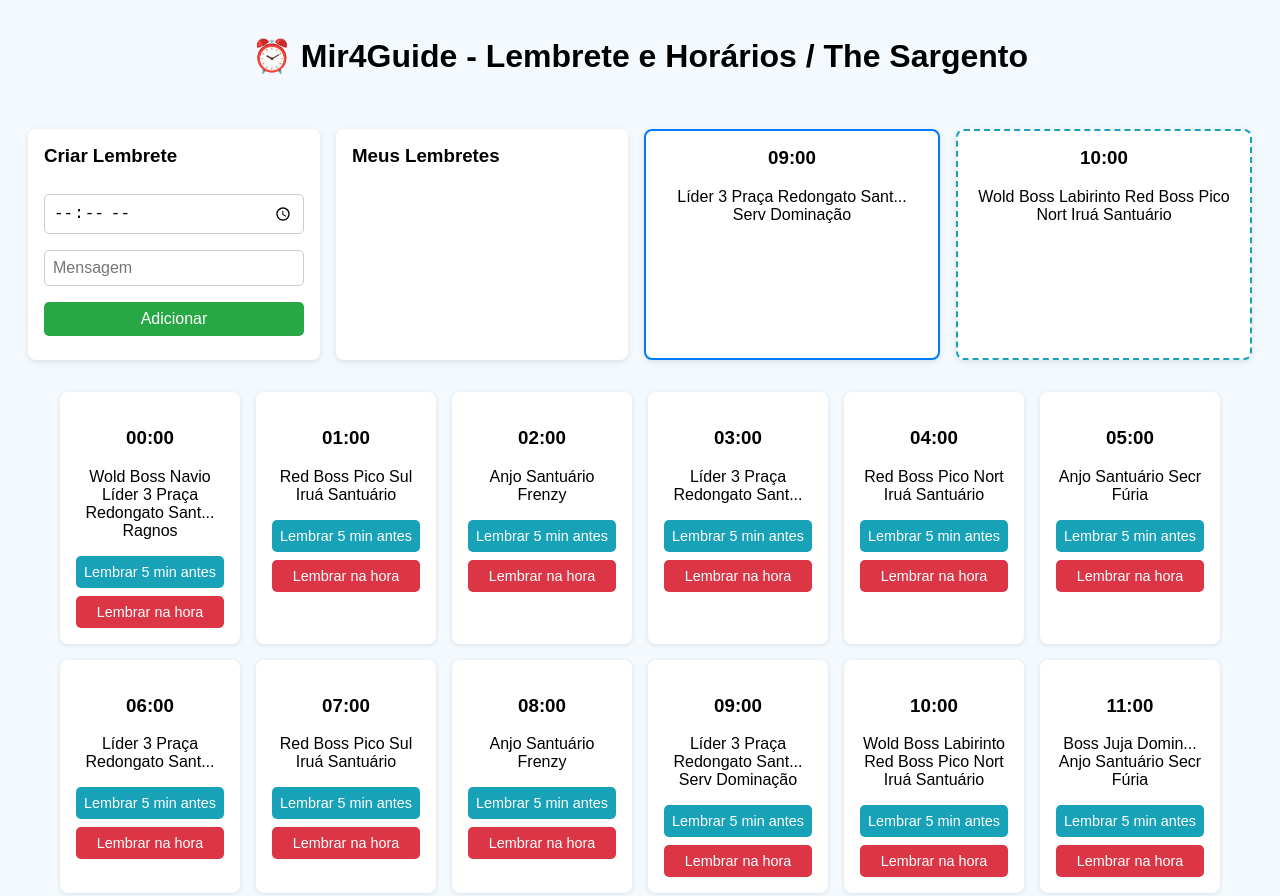
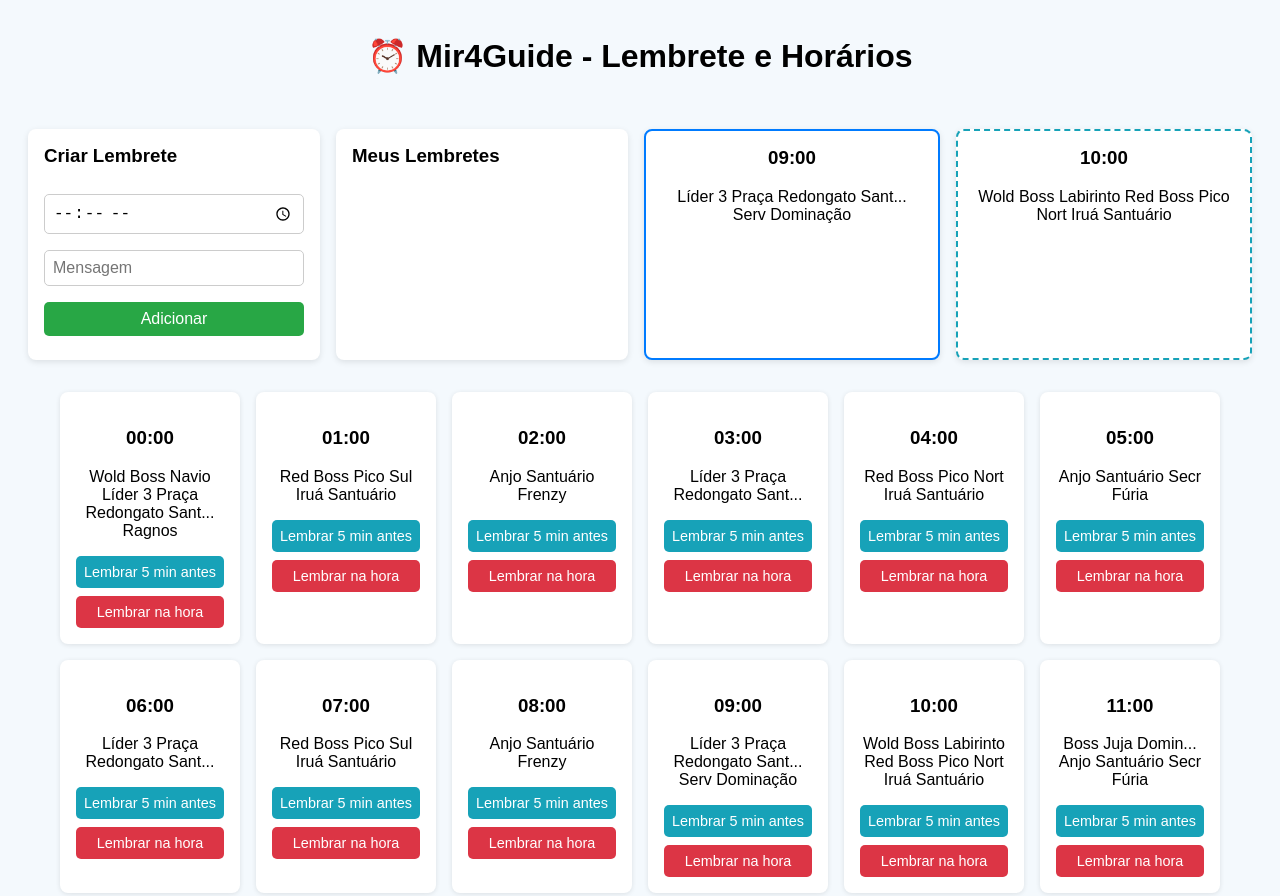
Before and after one commit to sannzz1/Mir4Guide, a plain HTML site: page app.html in a window 1280 px wide. Shown: the top 896 px of the page. Drawn offline with Linux system fonts and the light colour scheme.

Commit message:
app.html

```diff
--- a/app.html
+++ b/app.html
@@ -2,7 +2,7 @@
 <html lang="pt-BR">
 <head>
   <meta charset="UTF-8" />
-  <title>Mir4Guide - Lembrete e Horários - The Sargento</title>
+  <title>Mir4Guide - Lembrete e Horários</title>
   <meta name="viewport" content="width=device-width, initial-scale=1.0" />
   <style>
     body {
@@ -119,7 +119,7 @@
   </style>
 </head>
 <body>
-  <h1>⏰ Mir4Guide - Lembrete e Horários / The Sargento</h1>
+  <h1>⏰ Mir4Guide - Lembrete e Horários</h1>
 
   <div class="top-section">
     <div class="card-box">
```
